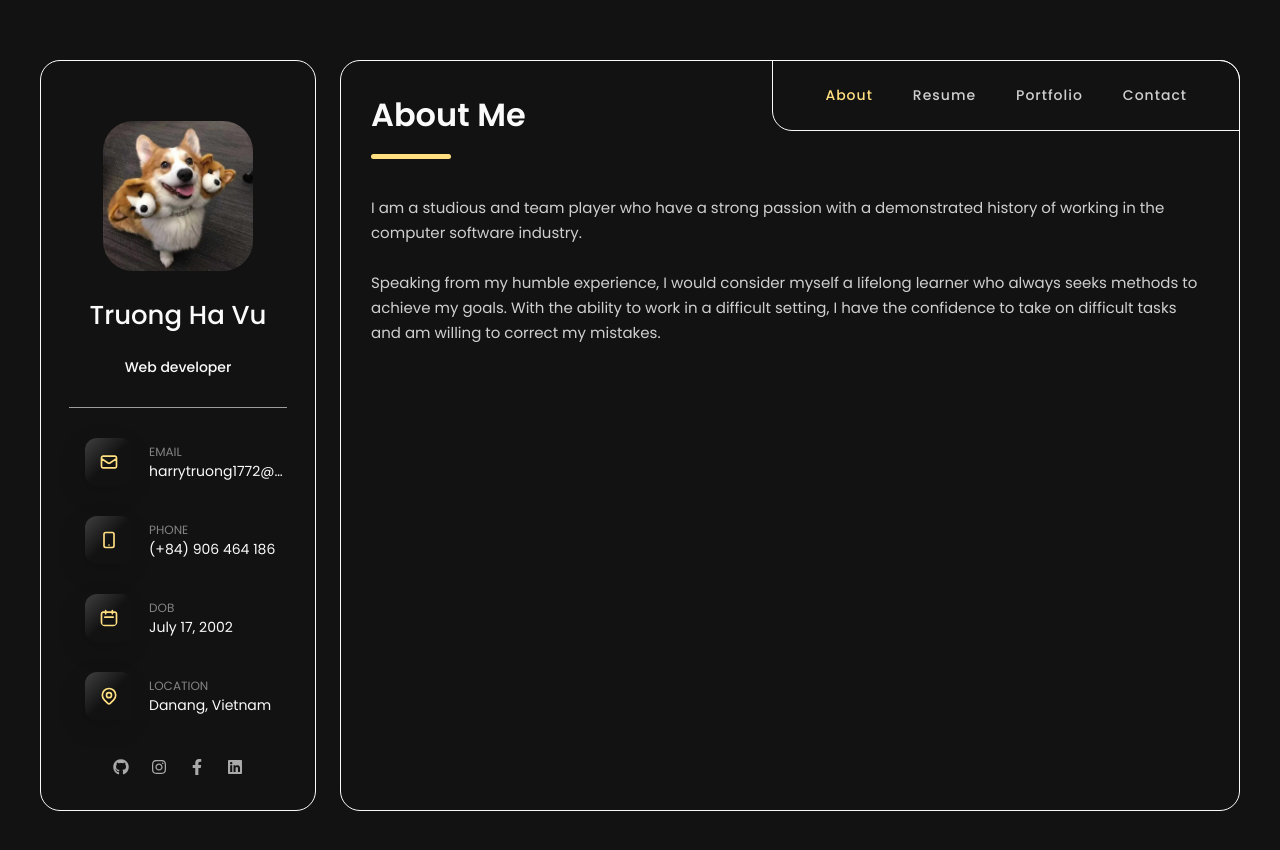
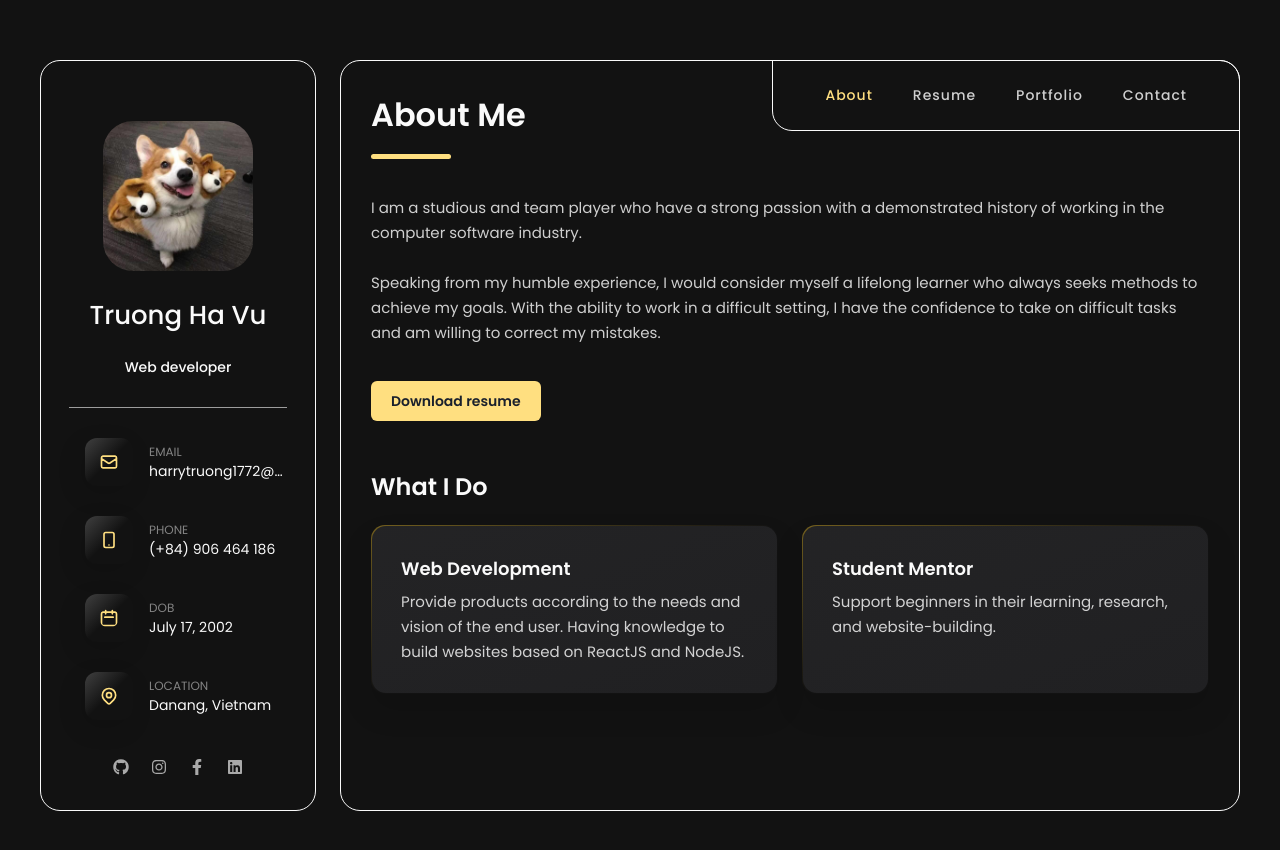
Before and after one commit to HarryxDD/HarryxDD.github.io, a React (Create React App) app: page /about in a window 1280 px wide. Shown: the top 850 px of the page. Built offline with nearby package versions, Linux system fonts and the light colour scheme.

Commit message:
feat: about page

```diff
--- a/src/components/elements/AppTitle.tsx
+++ b/src/components/elements/AppTitle.tsx
@@ -4,5 +4,5 @@ import React, {memo} from "react";
 interface Props extends TextProps {}
 
 export const AppTitle = memo(function AppTitle({...rest}: Props) {
-    return <Text fontWeight="900" {...rest} />
+    return <Text fontWeight="600" fontSize="24px" marginBottom={5} {...rest} />
 })
--- /dev/null
+++ b/src/constants/about.ts
@@ -0,0 +1,12 @@
+export const WHAT_I_DO = [
+  {
+    id: 1,
+    title: "Web Development",
+    desc: "Provide products according to the needs and vision of the end user. Having knowledge to build websites based on ReactJS and NodeJS.",
+  },
+  {
+    id: 2,
+    title: "Student Mentor",
+    desc: "Support beginners in their learning, research, and website-building.",
+  },
+];
--- a/src/pages/about/page/index.tsx
+++ b/src/pages/about/page/index.tsx
@@ -1,6 +1,9 @@
-import { Box, Text } from "@chakra-ui/react";
+import { Box, Button, Grid, GridItem, Text } from "@chakra-ui/react";
+import { AppTitle } from "components/elements/AppTitle";
 import ArticleTitle from "components/shared/ArticleTitle";
+import { WHAT_I_DO } from "constants/about";
 import React from "react";
+import { colors } from "theme";
 
 const AboutPage = () => {
   return (
@@ -16,6 +19,43 @@ const AboutPage = () => {
         to work in a difficult setting, I have the confidence to take on
         difficult tasks and am willing to correct my mistakes.
       </Text>
+      <Button fontSize="14px" height='40px' padding={5}>Download resume</Button>
+      <AppTitle mt={12}>What I Do</AppTitle>
+      <Grid templateColumns="repeat(2, 1fr)" gap={6}>
+        {WHAT_I_DO.map((service) => (
+          <GridItem
+            colSpan={1}
+            pos="relative"
+            key={service.id}
+            p="30px"
+            background="linear-gradient( to bottom right, hsla(46, 65%, 44%, 0.58) 0%, hsla(0, 0%, 25%, 0) 50% );"
+            borderRadius="14px"
+            boxShadow="0 16px 30px hsla(0, 0%, 0%, 0.125);"
+            zIndex={1}
+            _before={{
+              zIndex: "-1",
+              borderRadius: "inherit",
+              pos: "absolute",
+              content: '""',
+              inset: "0.07em",
+              background:
+                "linear-gradient( to bottom right, hsla(240, 1%, 18%, 0.251) 0%, hsla(240, 2%, 11%, 0) 100% ), hsl(240, 2%, 13%);",
+            }}
+          >
+            <Text fontSize="18px" fontWeight="600" mb="7px">
+              {service.title}
+            </Text>
+            <Text
+              fontWeight="400"
+              fontSize="15px"
+              color="whiteAlpha.800"
+              lineHeight="25px"
+            >
+              {service.desc}
+            </Text>
+          </GridItem>
+        ))}
+      </Grid>
     </Box>
   );
 };
```
Also changed, not shown: src/constants/homepage.ts (deleted, +0 -113 lines).
